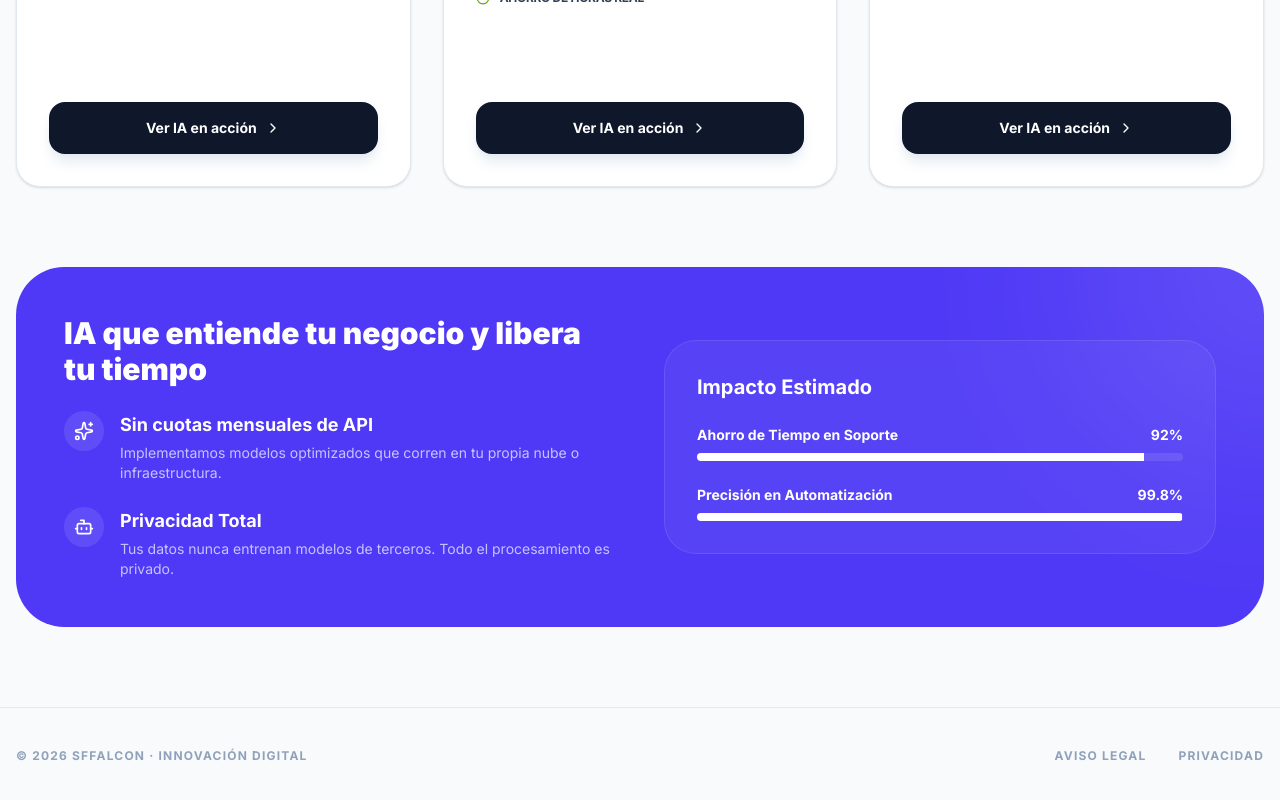
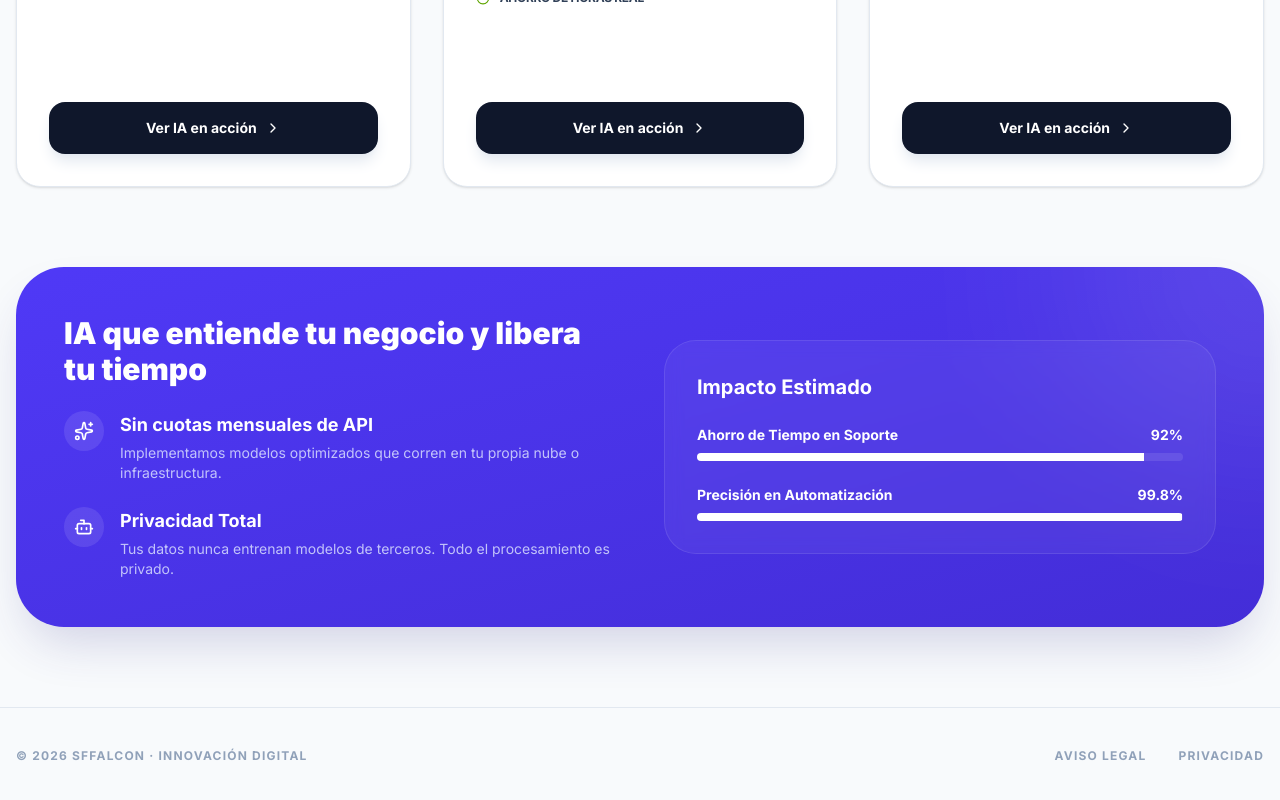
Before and after one commit to markos900313/sffalcon, a Next.js app: page /servicios/ia-integrada in a window 1280 px wide. Shown: the part 896-1696 px from the top of the page. Built offline with nearby package versions, Linux system fonts and the light colour scheme.

Commit message:
fix: solución definitiva a transparencia de fichas azules en Safari Macintosh

```diff
--- a/app/servicios/aplicaciones-moviles/page.tsx
+++ b/app/servicios/aplicaciones-moviles/page.tsx
@@ -165,7 +165,7 @@ export default function MobileAppsPage() {
         </div>
 
         {/* CTA Section */}
-        <div className="mt-24 p-12 bg-gradient-to-br from-blue-600 to-indigo-700 rounded-[2.5rem] md:rounded-[3rem] text-white text-center relative overflow-hidden shadow-2xl shadow-blue-500/20 isolate transform translate-z-0">
+        <div className="mt-24 p-12 bg-blue-600 bg-gradient-to-br from-blue-600 to-indigo-700 rounded-[2.5rem] md:rounded-[3rem] text-white text-center relative overflow-hidden shadow-2xl shadow-blue-900/20">
           <div className="absolute top-0 right-0 w-64 h-64 bg-white/10 rounded-full -mr-32 -mt-32 blur-3xl"></div>
           <div className="absolute bottom-0 left-0 w-64 h-64 bg-indigo-500/20 rounded-full -ml-32 -mb-32 blur-3xl"></div>
 
--- a/app/servicios/ia-integrada/page.tsx
+++ b/app/servicios/ia-integrada/page.tsx
@@ -130,7 +130,7 @@ export default function IaIntegratedShowcase() {
         </div>
 
         {/* Value Proposition */}
-        <div className="bg-indigo-600 rounded-[2.5rem] md:rounded-[3rem] p-12 text-white relative overflow-hidden isolate transform translate-z-0">
+        <div className="bg-indigo-600 bg-gradient-to-br from-indigo-600 to-indigo-700 rounded-[2.5rem] md:rounded-[3rem] p-12 text-white relative overflow-hidden shadow-2xl shadow-indigo-900/20">
             <div className="absolute top-0 right-0 w-96 h-96 bg-white/10 rounded-full blur-[100px] -mr-48 -mt-48"></div>
             <div className="relative z-10 grid lg:grid-cols-2 gap-12 items-center">
                 <div>
--- a/app/servicios/webs-landing/page.tsx
+++ b/app/servicios/webs-landing/page.tsx
@@ -122,7 +122,7 @@ export default function WebsLandingPage() {
           </div>
 
           {/* CTA Section */}
-          <div className="mt-16 bg-gradient-to-br from-blue-600 to-blue-700 rounded-[2.5rem] md:rounded-[3rem] p-8 md:p-12 text-center text-white relative overflow-hidden shadow-2xl shadow-blue-500/20 isolate transform translate-z-0">
+          <div className="mt-16 bg-blue-600 bg-gradient-to-br from-blue-600 to-blue-700 rounded-[2.5rem] md:rounded-[3rem] p-8 md:p-12 text-center text-white relative overflow-hidden shadow-2xl shadow-blue-900/20">
             <div className="absolute top-0 right-0 w-64 h-64 bg-white/10 rounded-full -mr-32 -mt-32 blur-3xl"></div>
             <div className="absolute bottom-0 left-0 w-64 h-64 bg-blue-800/20 rounded-full -ml-32 -mb-32 blur-3xl"></div>
 
```
